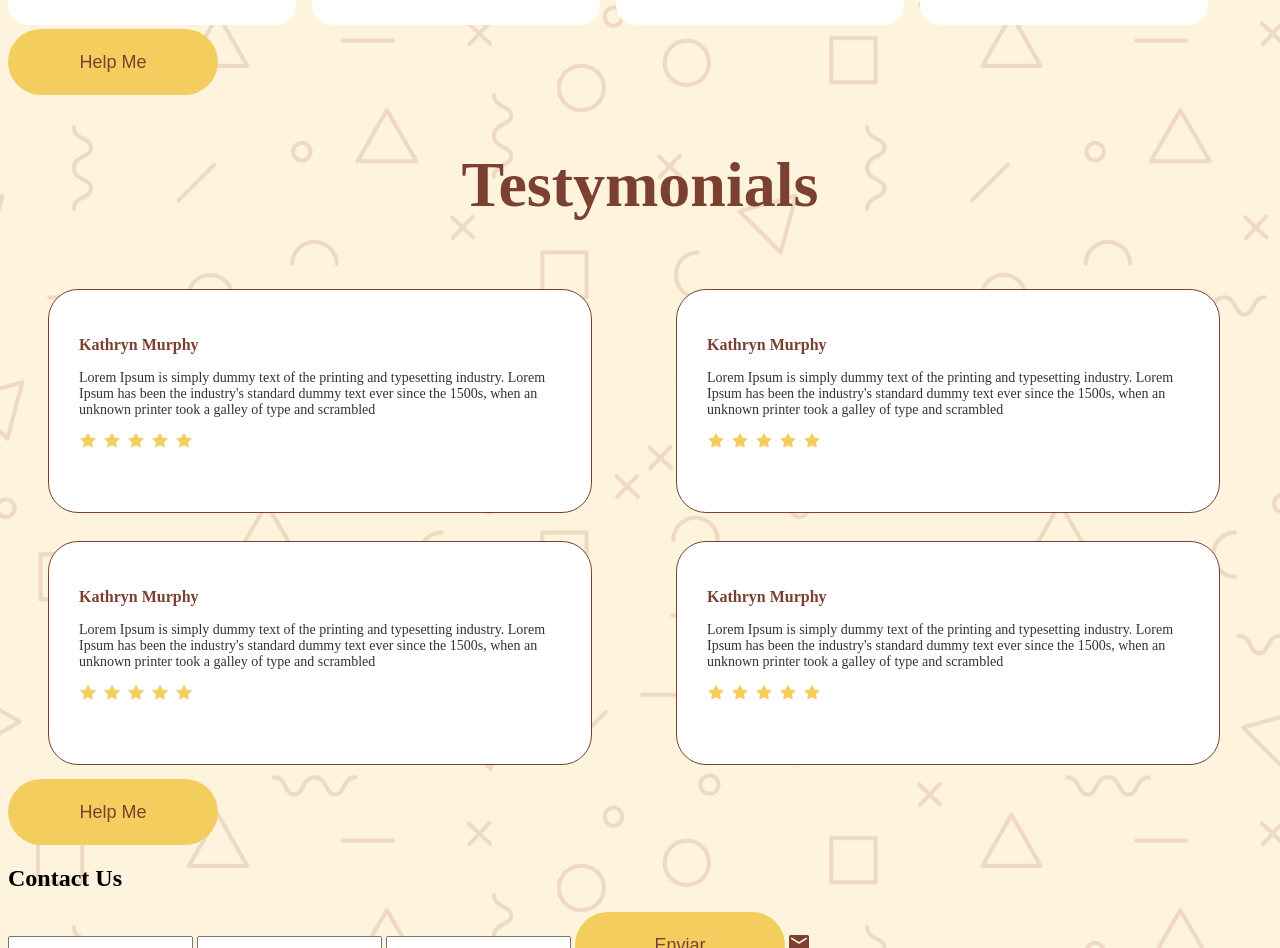
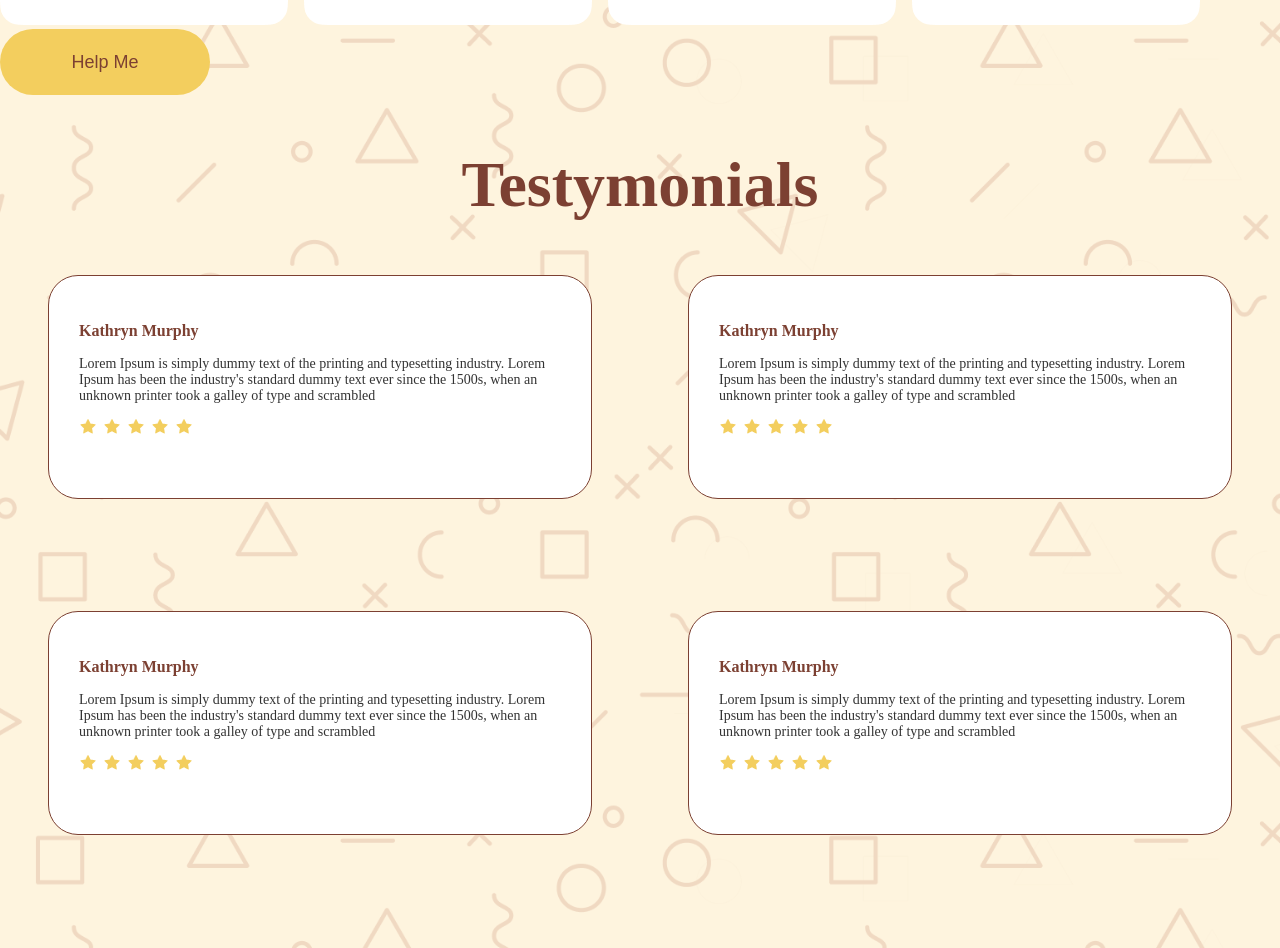
Before and after one commit to Smith-Entertainment/Grupo11-atividade-semanal-2, a plain HTML site: page Smith Entertainment - Grupo 11/html/index.html in a window 1280 px wide. Shown: the part 1261-2209 px from the top of the page. Drawn offline with Linux system fonts and the light colour scheme.

Commit message:
Fiz os quadros dos testemunhos

```diff
--- a/Smith Entertainment - Grupo 11/css/index.css
+++ b/Smith Entertainment - Grupo 11/css/index.css
@@ -5,21 +5,26 @@ body{
     background-attachment: fixed;
     background-position: center;
     background-size: cover;
+
+    margin: 0;
+    padding: 0;
 }
 
 .Testemunhos{
     color:#7C4032;
     font-size: 16px;
+    position: relative;
 }
 
 #Testymonials{
+    color:#7C4032;
     font-size: 64px;
     text-align: center;
 }
 
 blockquote{
-    position: relative;
-    display: inline-block;
+    margin: 0;
+    padding: 30px;
     width: 482px;
     height: 162px;
     border-width: 1px;
@@ -27,19 +32,46 @@ blockquote{
     border-color: #7C4032;
     border-radius: 30px;
     background-color: #FFFFFF;
-    padding: 30px;
     color: #333333;
     font-size: 14px;
-    align-items: center;
+}
+
+#caixa1{
+    position: relative;
+    inset: 0 auto auto 25%;
+    transform: translateX(-50%);
+}
+
+#caixa2{
+    position: relative;
+    inset: 0 auto auto 75%;
+    transform: translate(-50%, -100%);
+}
+
+#caixa3{
+    position: relative;
+    inset: 0 auto auto 25%;
+    transform: translate(-50%, -50%);
+}
+
+#caixa4{
+    position: relative;
+    inset: 0 auto auto 75%;
+    transform: translate(-50%, -150%);
 }
 
 button{
     width: 210px;
     height: 66px;
-    display: inline-block;
     background-color: #F3CE5E;
     border-style: none;
     border-radius: 57px;
     color: #7C4032;
     font-size: 18px;
 }
+
+#Botao{
+    display: block;
+    margin: 0 auto;
+    bottom: 200px;
+}
--- a/Smith Entertainment - Grupo 11/html/index.html
+++ b/Smith Entertainment - Grupo 11/html/index.html
@@ -24,9 +24,9 @@
             <button>Help Me</button>
         </section>
 
+        <h2 id="Testymonials">Testymonials</h2>
         <section class="Testemunhos">
-            <h2 id="Testymonials">Testymonials</h2>
-            <blockquote>
+            <blockquote id="caixa1">
                 <h3 class="Testemunhos">Kathryn Murphy</h3>
                 <p>Lorem Ipsum is simply dummy text of the printing and typesetting industry. Lorem Ipsum has
                 been the industry's standard dummy text ever since the 1500s, when an unknown printer took a
@@ -34,7 +34,7 @@
                 <img src="../img/Estrelas.png" alt="Estrelas de avaliação">
             </blockquote>
 
-            <blockquote>
+            <blockquote id="caixa2">
                 <h3 class="Testemunhos">Kathryn Murphy</h3>
                 <p>Lorem Ipsum is simply dummy text of the printing and typesetting industry. Lorem Ipsum has
                 been the industry's standard dummy text ever since the 1500s, when an unknown printer took a
@@ -42,7 +42,7 @@
                 <img src="../img/Estrelas.png" alt="Estrelas de avaliação">
             </blockquote>
 
-            <blockquote>
+            <blockquote id="caixa3">
                 <h3 class="Testemunhos">Kathryn Murphy</h3>
                 <p>Lorem Ipsum is simply dummy text of the printing and typesetting industry. Lorem Ipsum has
                 been the industry's standard dummy text ever since the 1500s, when an unknown printer took a
@@ -50,7 +50,7 @@
                 <img src="../img/Estrelas.png" alt="Estrelas de avaliação">
             </blockquote>
 
-            <blockquote>
+            <blockquote id="caixa4">
                 <h3 class="Testemunhos">Kathryn Murphy</h3>
                 <p>Lorem Ipsum is simply dummy text of the printing and typesetting industry. Lorem Ipsum has
                 been the industry's standard dummy text ever since the 1500s, when an unknown printer took a
@@ -58,7 +58,7 @@
                 <img src="../img/Estrelas.png" alt="Estrelas de avaliação">
             </blockquote>
 
-            <button>Help Me</button>
+        <button id="Botao">Help Me</button>
         </section>
 
         <section class="Contato">
```
